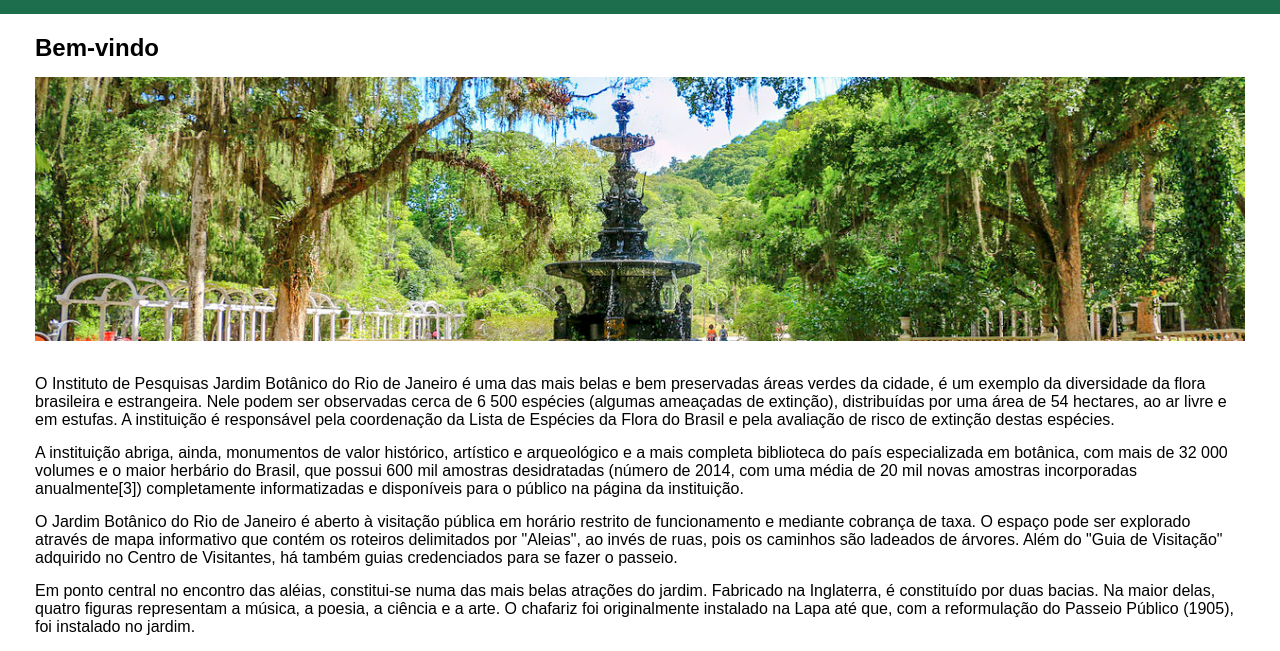
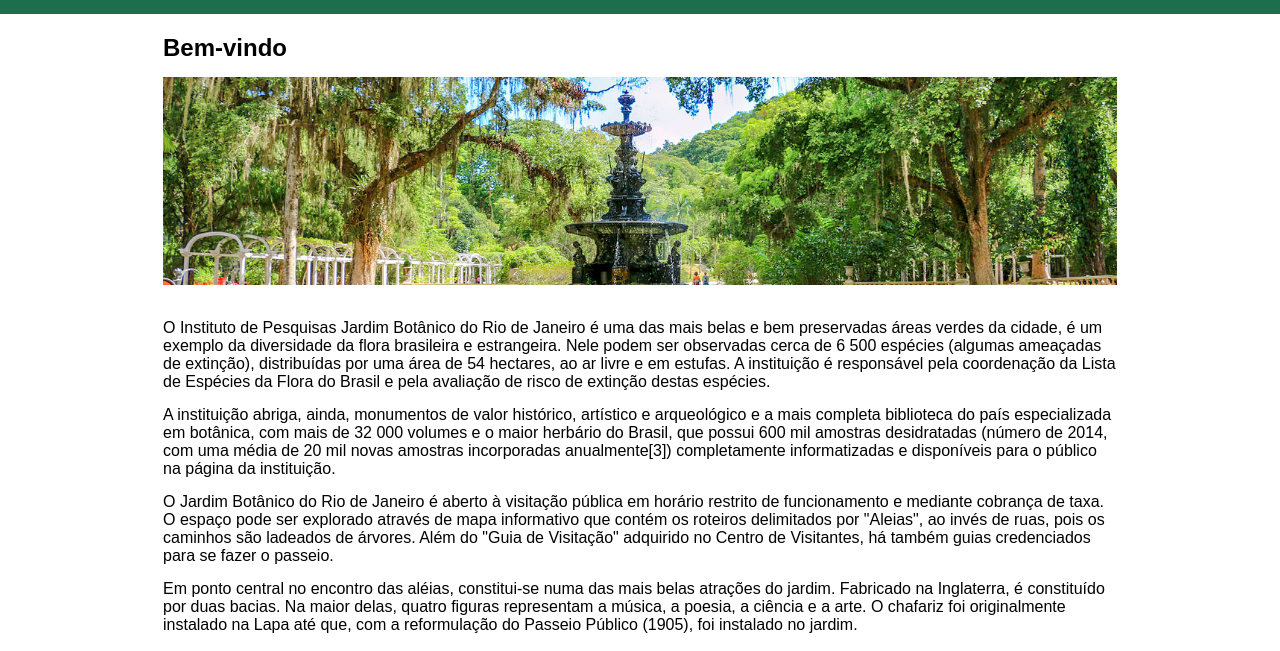
Before and after one commit to BrunoFSS/Jardim-botanico, a plain HTML site: page index.html in a window 1280 px wide. Shown: the part 41-692 px from the top of the page. Drawn offline with Linux system fonts and the light colour scheme.

Commit message:
Update style.css

```diff
--- a/css/style.css
+++ b/css/style.css
@@ -3,8 +3,10 @@
     padding: 0;
 }
 
-.limita-largura {
-    width: 1024px;
+.limite-largura {
+    width: 100%;
+    min-height: 320px;
+    max-width: 1024px;
     margin: 0 auto;
 }
 
```
